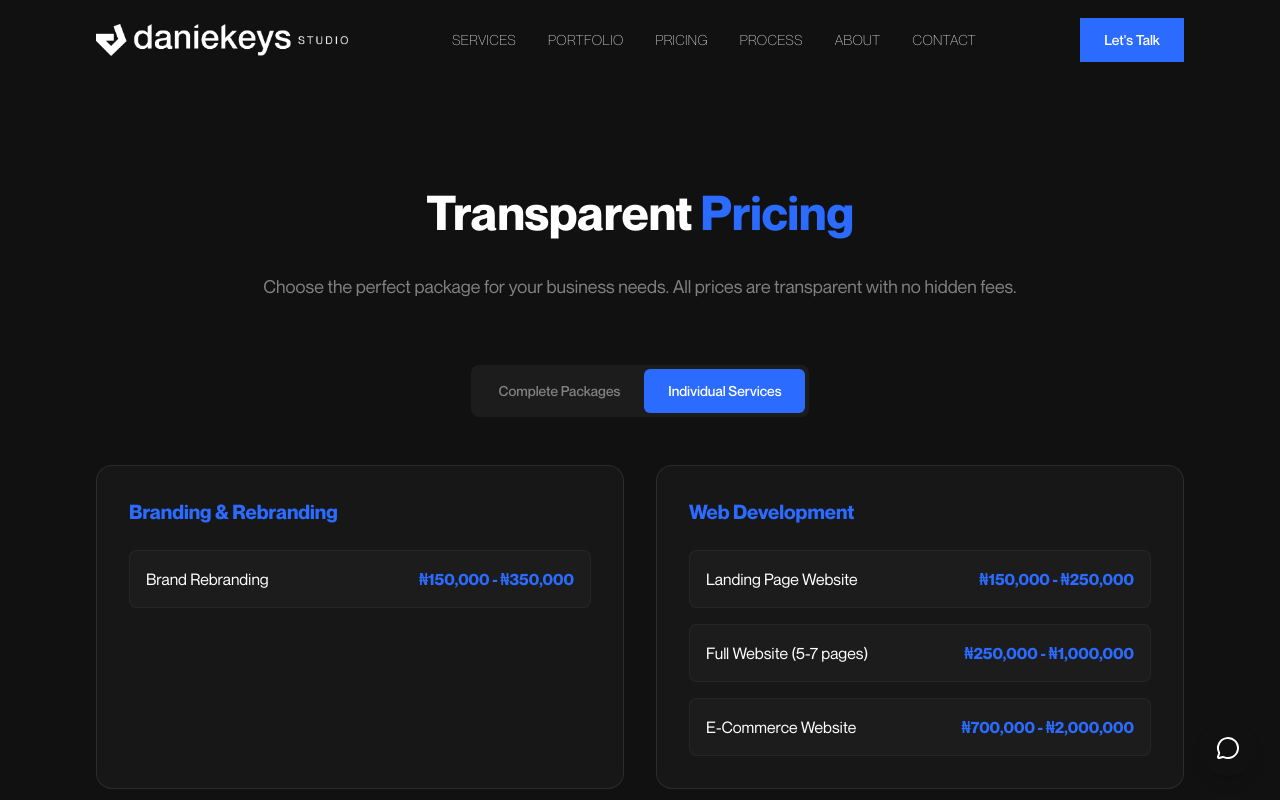
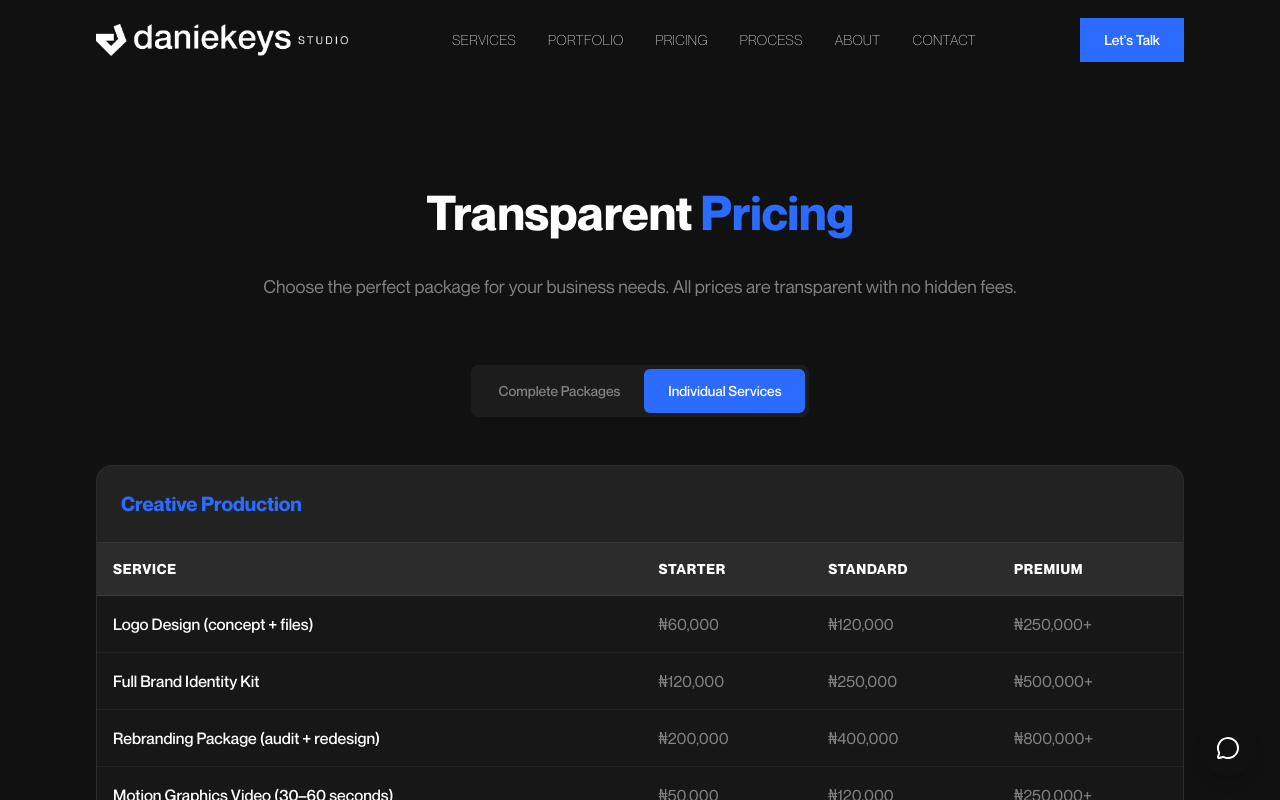
Before and after one commit to Daniekeys/Daniekeys-studios, a Next.js app: page /pricing in a window 1280 px wide. Both pictures are taken after a click on the button "Individual Services". Shown: the top 800 px of the page. Built offline with nearby package versions, Linux system fonts and the light colour scheme.

Commit message:
pudher the pricing

```diff
--- a/src/app/globals.css
+++ b/src/app/globals.css
@@ -148,6 +148,25 @@ a {
 
 ::-webkit-scrollbar-thumb:hover {
   background: #2b6bff;
+}
+
+/* Custom scrollbar utility */
+.custom-scrollbar::-webkit-scrollbar {
+  height: 6px;
+  width: 6px;
+}
+
+.custom-scrollbar::-webkit-scrollbar-track {
+  background: rgba(255, 255, 255, 0.05);
+}
+
+.custom-scrollbar::-webkit-scrollbar-thumb {
+  background: rgba(43, 107, 255, 0.3);
+  border-radius: 10px;
+}
+
+.custom-scrollbar::-webkit-scrollbar-thumb:hover {
+  background: rgba(43, 107, 255, 0.5);
 }
 
 /* Video Styling */
--- a/src/components/PricingSection.tsx
+++ b/src/components/PricingSection.tsx
@@ -68,47 +68,135 @@ const packages = [
 
 const standaloneServices = [
   {
-    category: "Branding & Rebranding",
-    services: [{ name: "Brand Rebranding", price: "₦150,000 - ₦350,000" }],
+    category: "Creative Production",
+    headers: ["Service", "Starter", "Standard", "Premium"],
+    services: [
+      {
+        name: "Logo Design (concept + files)",
+        tiers: ["₦60,000", "₦120,000", "₦250,000+"],
       },
       {
-    category: "Web Development",
-    services: [
-      { name: "Landing Page Website", price: "₦150,000 - ₦250,000" },
-      { name: "Full Website (5-7 pages)", price: "₦250,000 - ₦1,000,000" },
-      { name: "E-Commerce Website", price: "₦700,000 - ₦2,000,000" },
+        name: "Full Brand Identity Kit",
+        tiers: ["₦120,000", "₦250,000", "₦500,000+"],
+      },
+      {
+        name: "Rebranding Package (audit + redesign)",
+        tiers: ["₦200,000", "₦400,000", "₦800,000+"],
+      },
+      {
+        name: "Motion Graphics Video (30–60 seconds)",
+        tiers: ["₦50,000", "₦120,000", "₦250,000+"],
+      },
+      {
+        name: "Animated Ad / Promo (social media format)",
+        tiers: ["₦40,000", "₦90,000", "₦180,000+"],
+      },
+      {
+        name: "Brand Intro / Outro (10–15 seconds)",
+        tiers: ["₦30,000", "₦60,000", "₦120,000+"],
+      },
+      {
+        name: "Video Editing (per video, supplied footage)",
+        tiers: ["₦25,000", "₦60,000", "₦150,000+"],
+      },
+      {
+        name: "Reels Creation (concept to final edit)",
+        tiers: ["₦35,000", "₦80,000", "₦160,000+"],
+      },
     ],
   },
   {
-    category: "Motion Graphics",
+    category: "Digital Marketing & Social Media",
+    headers: ["Service", "Basic", "Standard", "Premium"],
     services: [
-      { name: "15-second Video", price: "₦25,000 - ₦60,000" },
-      { name: "30-second Video", price: "₦60,000 - ₦150,000" },
-      { name: "Explainer Video (60s+)", price: "₦120,000 - ₦300,000" },
+      {
+        name: "Social Media Management (per month, 2 platforms)",
+        tiers: ["₦150,000", "₦280,000", "₦500,000+"],
+      },
+      {
+        name: "Social Media Management (per month, 3+ platforms)",
+        tiers: ["₦250,000", "₦400,000", "₦700,000+"],
+      },
+      {
+        name: "Ad Creative Production (4 ad graphics/videos)",
+        tiers: ["₦60,000", "₦120,000", "₦250,000+"],
+      },
+      {
+        name: "Social Media Kit (profile, cover, 5 templates)",
+        tiers: ["₦50,000", "₦100,000", "₦200,000+"],
+      },
+      {
+        name: "30-Day Content Calendar (strategy document)",
+        tiers: ["₦40,000", "₦80,000", "₦150,000+"],
+      },
+      {
+        name: "Community & Campaign Video (awareness/NGO)",
+        tiers: ["₦100,000", "₦250,000", "₦500,000+"],
+      },
+      {
+        name: "Event Highlight Video (editing + motion)",
+        tiers: ["₦80,000", "₦180,000", "₦350,000+"],
+      },
     ],
   },
   {
-    category: "Social Media Packages",
+    category: "Website & App Development",
+    headers: ["Service", "Starting From", "Typical Range", "Timeline"],
     services: [
-      { name: "Basic Package", price: "₦45,000 - ₦85,000" },
-      { name: "Standard Package", price: "₦90,000 - ₦180,000" },
-      { name: "Premium Package", price: "₦200,000 - ₦450,000" },
+      {
+        name: "Landing Page (1 page, mobile optimised)",
+        tiers: ["₦120,000", "₦120,000 – ₦350,000", "5–7 days"],
+      },
+      {
+        name: "Business Website (3–5 pages)",
+        tiers: ["₦300,000", "₦300,000 – ₦800,000", "2–3 weeks"],
+      },
+      {
+        name: "Full Website (5–7 pages + blog/SEO)",
+        tiers: ["₦500,000", "₦500,000 – ₦1,500,000", "3–4 weeks"],
+      },
+      {
+        name: "E-commerce Website (product + payments)",
+        tiers: ["₦600,000", "₦600,000 – ₦2,500,000", "4–6 weeks"],
+      },
+      {
+        name: "Website Maintenance (monthly)",
+        tiers: ["₦50,000", "₦50,000 – ₦150,000/mo", "Ongoing"],
+      },
+      {
+        name: "Mobile App (Android or iOS)",
+        tiers: ["₦800,000", "₦800,000 – ₦3,000,000", "6–12 weeks"],
+      },
     ],
   },
   {
-    category: "GMB Services",
+    category: "Training & Skills Development",
+    headers: ["Training Programme", "Duration", "Format", "Investment"],
     services: [
-      { name: "Setup", price: "₦20,000 - ₦45,000" },
-      { name: "Optimization", price: "₦60,000 - ₦150,000" },
-    ],
+      {
+        name: "Motion Graphics Fundamentals",
+        tiers: ["4 weeks", "Online/Physical", "₦45,000 per student"],
       },
       {
-    category: "Training & Development",
-    services: [
-      { name: "Motion Graphics Training", price: "₦80,000 - ₦150,000" },
-      { name: "Graphics Design Training", price: "₦70,000 - ₦120,000" },
-      { name: "Social Media Management", price: "₦60,000 - ₦100,000" },
-      { name: "Digital Marketing Workshop", price: "₦90,000 - ₦180,000" },
+        name: "Graphic Design for Beginners",
+        tiers: ["4 weeks", "Online/Physical", "₦40,000 per student"],
+      },
+      {
+        name: "Social Media Management Masterclass",
+        tiers: ["3 weeks", "Online", "₦35,000 per student"],
+      },
+      {
+        name: "Digital Marketing Strategy Workshop",
+        tiers: ["2 days", "Physical", "₦50,000 per student"],
+      },
+      {
+        name: "Private 1-on-1 Coaching (per session)",
+        tiers: ["2 hours", "Online/Physical", "₦25,000 per session"],
+      },
+      {
+        name: "Corporate Team Training (group of 5+)",
+        tiers: ["Custom", "Physical", "From ₦150,000/group"],
+      },
     ],
   },
 ];
@@ -246,31 +334,57 @@ export default function PricingSection() {
 
         {/* Standalone Services */}
         {activeTab === "standalone" && (
-          <div className="grid lg:grid-cols-2 gap-8 mb-16">
+          <div className="space-y-12 mb-16">
             {standaloneServices.map((category, index) => (
               <motion.div
                 key={category.category}
-                className="bg-secondary/5 rounded-2xl p-8 border border-secondary/20"
+                className="bg-secondary/5 rounded-2xl overflow-hidden border border-secondary/20"
                 initial={{ opacity: 0, y: 30 }}
                 whileInView={{ opacity: 1, y: 0 }}
                 viewport={{ once: true }}
                 transition={{ duration: 0.6, delay: index * 0.1 }}
               >
-                <h3 className="text-xl font-bold mb-6 text-accent-blue">
+                <div className="p-6 border-b border-secondary/20 bg-secondary/10">
+                  <h3 className="text-xl font-bold text-accent-blue">
                     {category.category}
                   </h3>
-                <div className="space-y-4">
+                </div>
+
+                <div className="overflow-x-auto custom-scrollbar">
+                  <table className="w-full text-left border-collapse">
+                    <thead>
+                      <tr className="bg-secondary/20">
+                        {category.headers.map((header) => (
+                          <th
+                            key={header}
+                            className="p-4 text-sm font-bold text-white uppercase tracking-wider border-b border-secondary/20"
+                          >
+                            {header}
+                          </th>
+                        ))}
+                      </tr>
+                    </thead>
+                    <tbody>
                       {category.services.map((service, serviceIndex) => (
-                    <div
+                        <tr
                           key={serviceIndex}
-                      className="flex items-center justify-between p-4 bg-secondary/5 rounded-lg border border-secondary/10"
+                          className="hover:bg-accent-blue/5 transition-colors group"
                         >
-                      <span className="text-white">{service.name}</span>
-                      <span className="text-accent-blue font-semibold">
-                        {service.price}
-                      </span>
-                    </div>
+                          <td className="p-4 text-white border-b border-secondary/10 font-medium">
+                            {service.name}
+                          </td>
+                          {service.tiers.map((tier, tierIndex) => (
+                            <td
+                              key={tierIndex}
+                              className="p-4 text-secondary border-b border-secondary/10 group-hover:text-white transition-colors"
+                            >
+                              {tier}
+                            </td>
                           ))}
+                        </tr>
+                      ))}
+                    </tbody>
+                  </table>
                 </div>
               </motion.div>
             ))}
```
Lines whose indentation alone changed are shown as unchanged.
